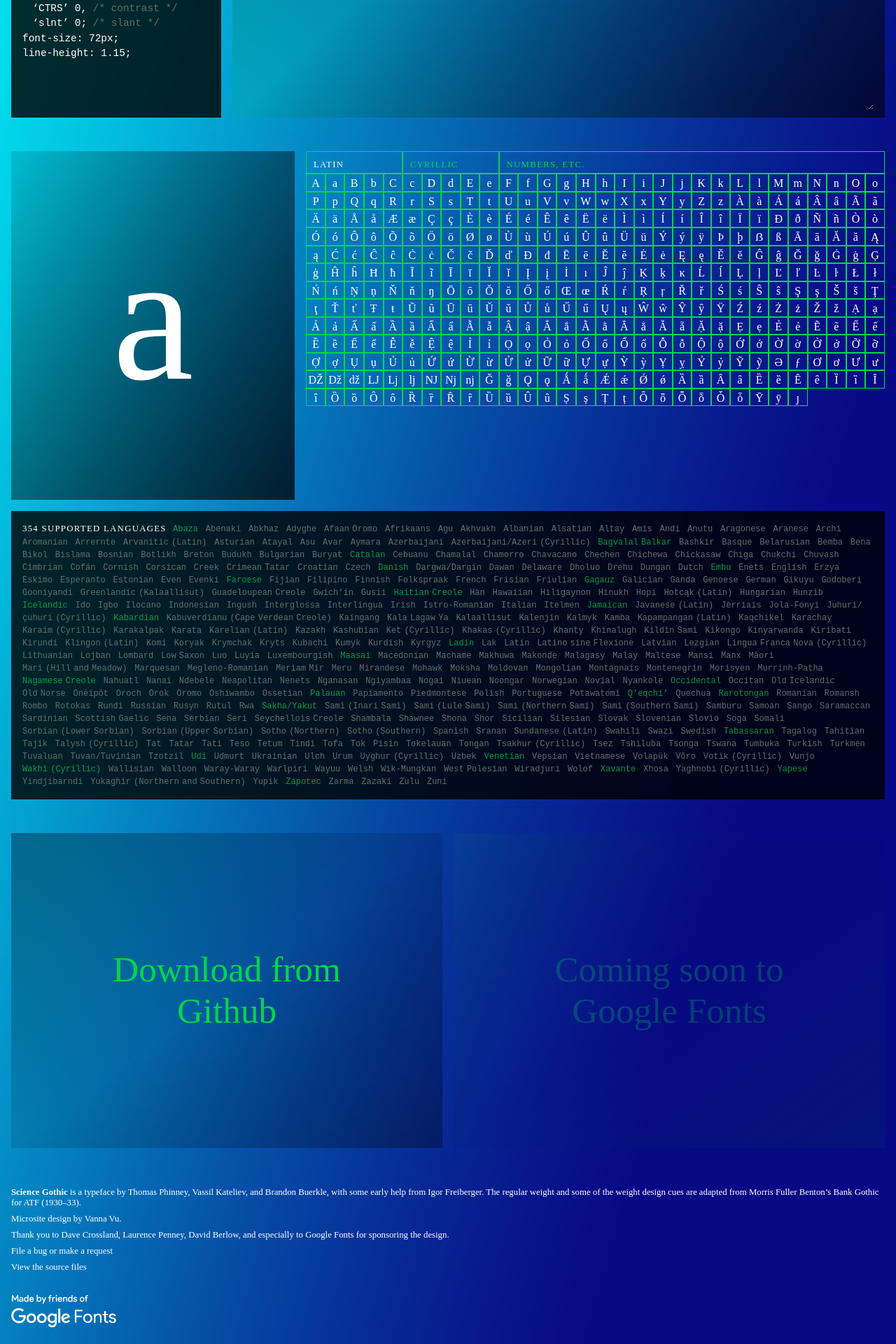
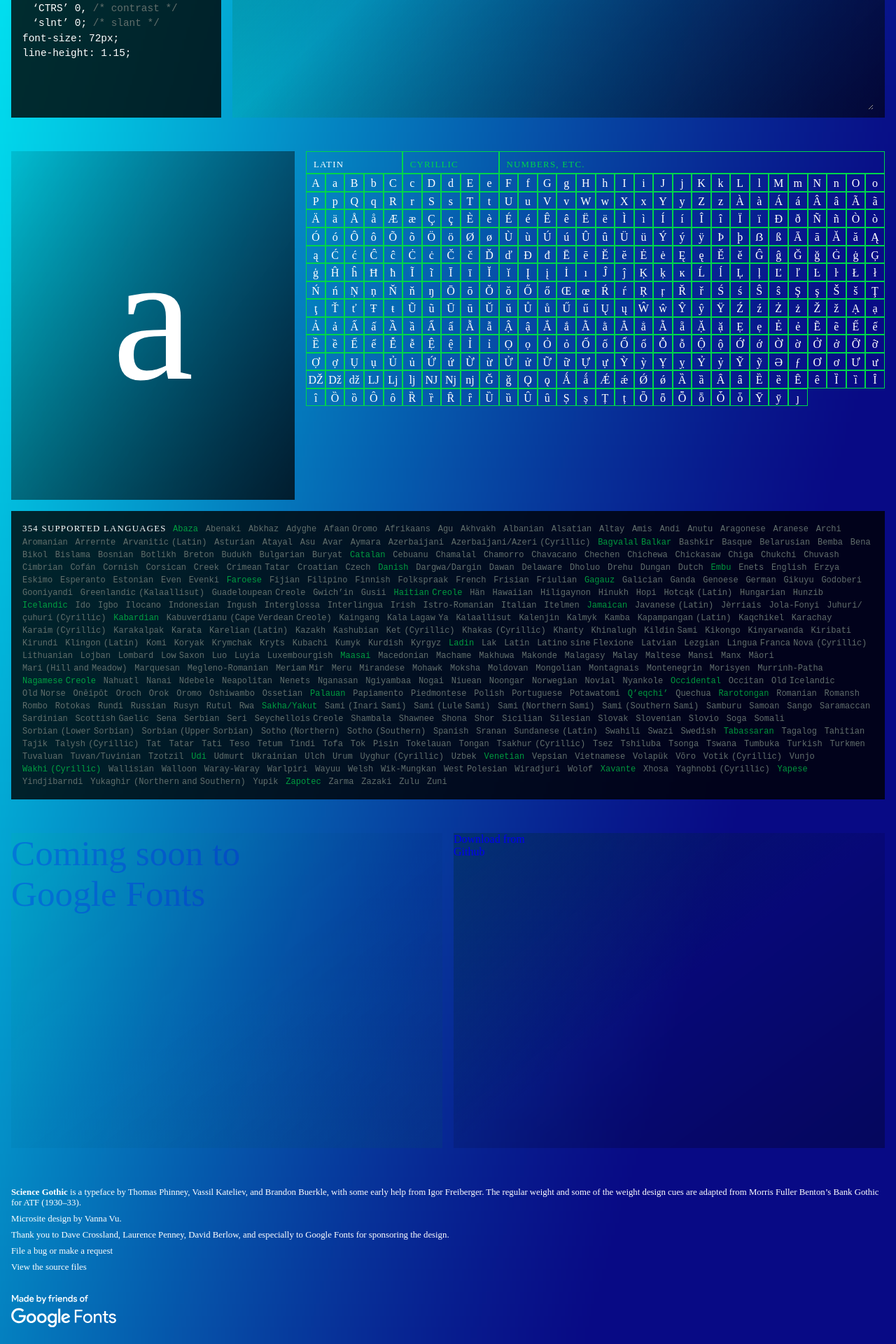
Before and after one commit to tphinney/science_gothic_microsite, a Jekyll site: the page built from index.md, in a window 1280 px wide. Shown: the part 2556-4476 px from the top of the page at 70% size. Built offline with Jekyll 4.4.1, drawn with Linux system fonts in a browser that asks for light colours; some web fonts are replaced.

Commit message:
Tweak download section in theme

```diff
--- a/assets/css/theme.css
+++ b/assets/css/theme.css
@@ -1098,7 +1098,7 @@ p {
   height: 50vh;
 }
 
-#github_download, #google_download {
+##google_download, github_download {
   background: none;
   color: var(--green);
   display: flex;
@@ -1109,30 +1109,30 @@ p {
   transition: background 0.5s;
 }
 
-#github_download p, #google_download p {
+#google_download p, github_download p {
   font-size: 4vw;
   font-variation-settings: 'wght' 400, 'wdth' 122, 'slnt' 0;
   transition: all 0.5s;
   line-height: 1.15;
 }
 
-#github_download:hover p/*, #google_download:hover p*/ {
+#github_download:hover p/*, google_download:hover p*/ {
   color: white;
   font-variation-settings: 'wght' 700, 'wdth' 100, 'slnt' -4;
   transition: all 0.5s;
 }
 
-#github_download {
+#google_download {
   grid-column: 1 / 7;
-  grid-row: 1 / 10;
-  background-image: linear-gradient(to top left, rgba(0, 0, 0, 0.3), rgba(0, 0, 0, 0.1), rgba(1, 45, 73, 0.5));
-}
-
-#google_download {
-  grid-column: 7 / 13;
   grid-row: 1 / 10;
   background-image: linear-gradient(to bottom right, rgba(0, 255, 0, 0.15), rgba(0, 0, 0, 0.1), rgba(1, 100, 73, 0.5));
   opacity: 0.25;
+}
+
+#github_download {
+  grid-column: 7 / 13;
+  grid-row: 1 / 10;
+  background-image: linear-gradient(to top left, rgba(0, 0, 0, 0.3), rgba(0, 0, 0, 0.1), rgba(1, 45, 73, 0.5));
 }
 
 /* FOOTER */
```
